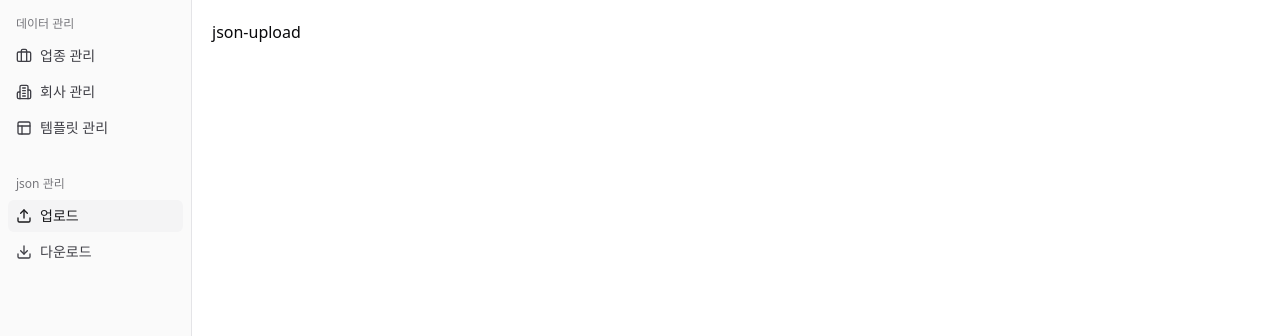
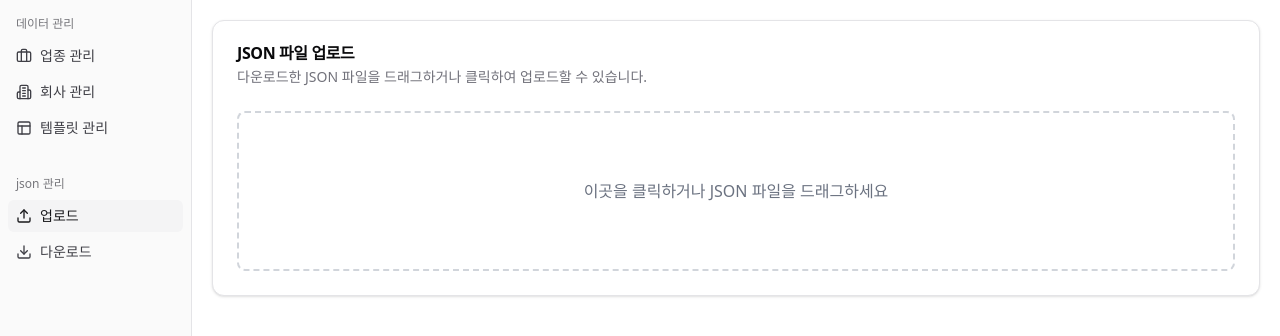
Before and after one commit to midas-hamingyu/llm-cms, a React (Vite) app: page / in a window 1280 px wide. Both pictures are taken after a click on the button "업로드". Shown: the top 336 px of the page. Built offline with nearby package versions, Linux system fonts and the light colour scheme.

Commit message:
FEAT :: JSON 파일 업로드 구현 완료

```diff
--- a/src/pages/json-download/index.tsx
+++ b/src/pages/json-download/index.tsx
@@ -9,13 +9,23 @@ import {
   CardHeader,
   CardTitle,
 } from '@/components/ui/card.tsx';
+import { Company } from '@/pages/manage-company/model/company.ts';
+import { Industry } from '@/pages/manage-industry/model/industry.ts';
+import { Template } from '@/pages/manage-template/model/template.ts';
 
 export function DownloadJSONPage() {
   const industries = useIndustries();
   const companies = useCompanies();
   const templates = useTemplates();
 
-  const downloadJSON = (data: any, fileName: string) => {
+  const downloadJSON = (
+    data: {
+      companies: Company[];
+      industries: Industry[];
+      templates: Template[];
+    },
+    fileName: string,
+  ) => {
     const blob = new Blob([JSON.stringify(data, null, 2)], {
       type: 'application/json',
     });
@@ -34,40 +44,6 @@ export function DownloadJSONPage() {
   };
 
   return (
-    <div className={'flex flex-col gap-3'}>
-      <Card>
-        <CardHeader>
-          <CardTitle>업종 다운로드</CardTitle>
-          <CardDescription>업종 목록을 다운로드합니다.</CardDescription>
-        </CardHeader>
-        <CardContent>
-          <Button onClick={() => downloadJSON(industries, '업종.json')}>
-            다운로드
-          </Button>
-        </CardContent>
-      </Card>
-      <Card>
-        <CardHeader>
-          <CardTitle>회사 다운로드</CardTitle>
-          <CardDescription>회사 목록을 다운로드합니다.</CardDescription>
-        </CardHeader>
-        <CardContent>
-          <Button onClick={() => downloadJSON(companies, '회사.json')}>
-            다운로드
-          </Button>
-        </CardContent>
-      </Card>
-      <Card>
-        <CardHeader>
-          <CardTitle>템플릿 다운로드</CardTitle>
-          <CardDescription>템플릿 목록을 다운로드합니다.</CardDescription>
-        </CardHeader>
-        <CardContent>
-          <Button onClick={() => downloadJSON(templates, '템플릿.json')}>
-            다운로드
-          </Button>
-        </CardContent>
-      </Card>
     <Card>
       <CardHeader>
         <CardTitle>전체 다운로드</CardTitle>
@@ -82,6 +58,5 @@ export function DownloadJSONPage() {
         </Button>
       </CardContent>
     </Card>
-    </div>
   );
 }
--- a/src/pages/json-upload/index.tsx
+++ b/src/pages/json-upload/index.tsx
@@ -1,3 +1,119 @@
+import { useIndustriesActions } from '@/pages/manage-industry/model/industries.store';
+import { useCompaniesActions } from '@/pages/manage-company/model/companies.store';
+import { useTemplatesActions } from '@/pages/manage-template/model/templates.store';
+import {
+  Card,
+  CardContent,
+  CardDescription,
+  CardHeader,
+  CardTitle,
+} from '@/components/ui/card';
+import { useState } from 'react';
+
 export function UploadJSONPage() {
-  return <>json-upload</>;
+  const [isDragging, setIsDragging] = useState(false);
+  const { initIndustries } = useIndustriesActions();
+  const { initCompanies } = useCompaniesActions();
+  const { initTemplates } = useTemplatesActions();
+
+  const handleFileProcess = async (file: File) => {
+    if (!file.name.endsWith('.json')) {
+      alert('JSON 파일만 업로드 가능합니다.');
+      return;
+    }
+
+    try {
+      const text = await file.text();
+      const data = JSON.parse(text);
+
+      if (data.industries) {
+        initIndustries(data.industries);
+      }
+      if (data.companies) {
+        initCompanies(data.companies);
+      }
+      if (data.templates) {
+        initTemplates(data.templates);
+      }
+
+      alert('데이터가 성공적으로 업로드되었습니다.');
+    } catch (error) {
+      alert('파일을 처리하는 중 오류가 발생했습니다.');
+      console.error(error);
+    }
+  };
+
+  const handleDragOver = (e: React.DragEvent) => {
+    e.preventDefault();
+    setIsDragging(true);
+  };
+
+  const handleDragLeave = () => {
+    setIsDragging(false);
+  };
+
+  const handleDrop = async (e: React.DragEvent) => {
+    e.preventDefault();
+    setIsDragging(false);
+    const file = e.dataTransfer.files[0];
+    if (file) {
+      await handleFileProcess(file);
+    }
+  };
+
+  const handleFileSelect = async (e: React.ChangeEvent<HTMLInputElement>) => {
+    const file = e.target.files?.[0];
+    if (file) {
+      await handleFileProcess(file);
+    }
+  };
+
+  const handleClick = () => {
+    const input = document.createElement('input');
+    input.type = 'file';
+    input.accept = '.json';
+    input.onchange = (e) =>
+      handleFileSelect(e as unknown as React.ChangeEvent<HTMLInputElement>);
+    input.click();
+  };
+
+  return (
+    <div className="flex flex-col gap-3">
+      <Card>
+        <CardHeader>
+          <CardTitle>JSON 파일 업로드</CardTitle>
+          <CardDescription>
+            다운로드한 JSON 파일을 드래그하거나 클릭하여 업로드할 수 있습니다.
+          </CardDescription>
+        </CardHeader>
+        <CardContent>
+          <div
+            onClick={handleClick}
+            onDragOver={handleDragOver}
+            onDragLeave={handleDragLeave}
+            onDrop={handleDrop}
+            className={`
+              h-40
+              border-2
+              border-dashed
+              rounded-lg
+              flex
+              items-center
+              justify-center
+              transition-colors
+              cursor-pointer
+              hover:border-primary
+              hover:bg-primary/5
+              ${isDragging ? 'border-primary bg-primary/10' : 'border-gray-300'}
+            `}>
+            <p className="text-gray-500">
+              {isDragging
+                ? '파일을 놓으세요'
+                : '이곳을 클릭하거나 JSON 파일을 드래그하세요'}
+            </p>
+          </div>
+        </CardContent>
+      </Card>
+    </div>
+  );
 }
--- a/src/pages/manage-company/model/companies.store.ts
+++ b/src/pages/manage-company/model/companies.store.ts
@@ -5,6 +5,7 @@ type StateType = {
 };
 
 type ActionsType = {
+  initCompanies: (companies: Company[]) => void;
   addCompany: (newCompany: Company) => void;
   removeCompany: (companyName: string) => void;
   getCompanyByName: (companyName: string) => Company | undefined;
@@ -14,6 +15,9 @@ const useCompaniesStore = create<StateType & { actions: ActionsType }>(
   (set, get) => ({
     companies: [],
     actions: {
+      initCompanies: (companies) => {
+        set({ companies });
+      },
       addCompany: (newCompany) => {
         set((state) => {
           return {
--- a/src/pages/manage-industry/model/industries.store.ts
+++ b/src/pages/manage-industry/model/industries.store.ts
@@ -5,6 +5,7 @@ type StateType = {
 };
 
 type ActionsType = {
+  initIndustries: (industries: Industry[]) => void;
   addIndustry: (newIndustry: Industry) => void;
   removeIndustry: (industryName: string) => void;
   getIndustryByName: (industryName: string) => Industry | undefined;
@@ -14,6 +15,9 @@ const useIndustriesStore = create<StateType & { actions: ActionsType }>(
   (set, get) => ({
     industries: [],
     actions: {
+      initIndustries: (industries) => {
+        set({ industries });
+      },
       addIndustry: (newIndustry) => {
         set((state) => {
           return {
--- a/src/pages/manage-template/model/templates.store.ts
+++ b/src/pages/manage-template/model/templates.store.ts
@@ -6,6 +6,7 @@ type StateType = {
 };
 
 type ActionsType = {
+  initTemplates: (templates: Template[]) => void;
   addTemplate: (newTemplate: Template) => void;
   removeTemplate: (templateSn: number) => void;
 };
@@ -14,6 +15,9 @@ const useTemplatesStore = create<StateType & { actions: ActionsType }>(
   (set) => ({
     templates: [],
     actions: {
+      initTemplates: (templates) => {
+        set({ templates });
+      },
       addTemplate: (newTemplate) => {
         set((state) => {
           return {
```
Lines whose indentation alone changed are shown as unchanged.
